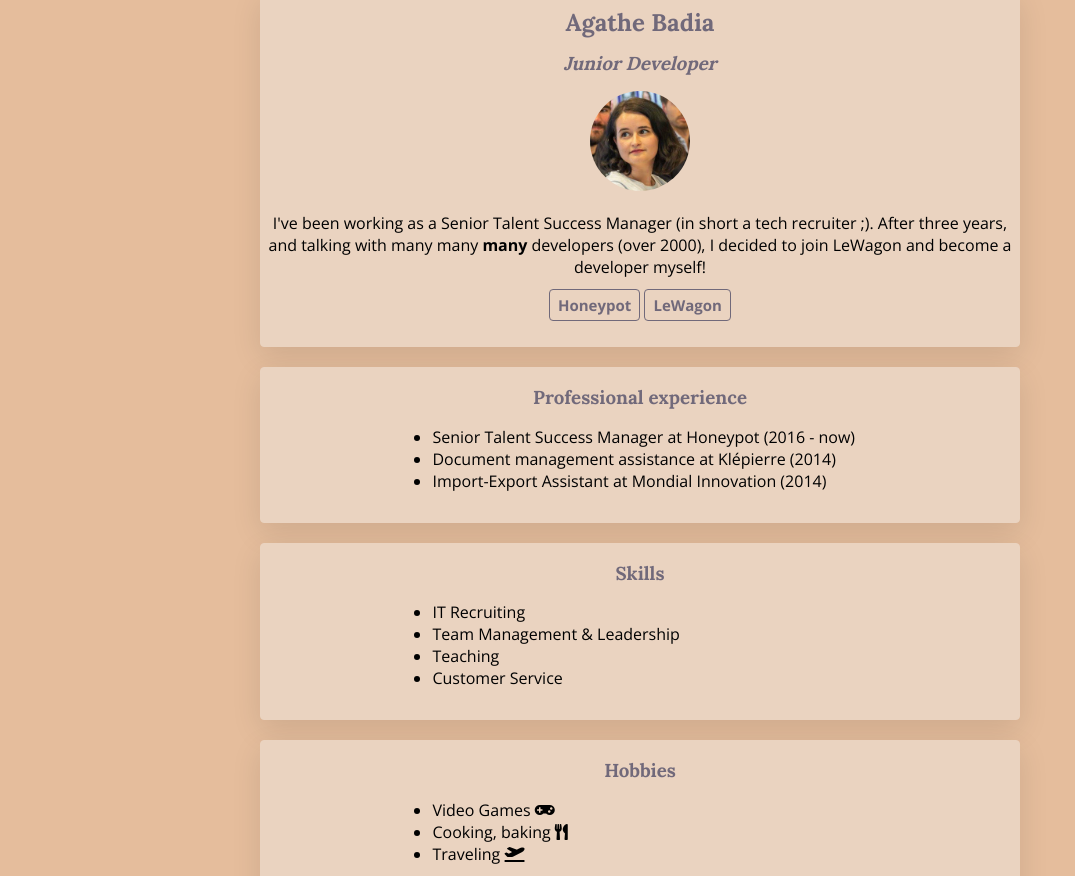
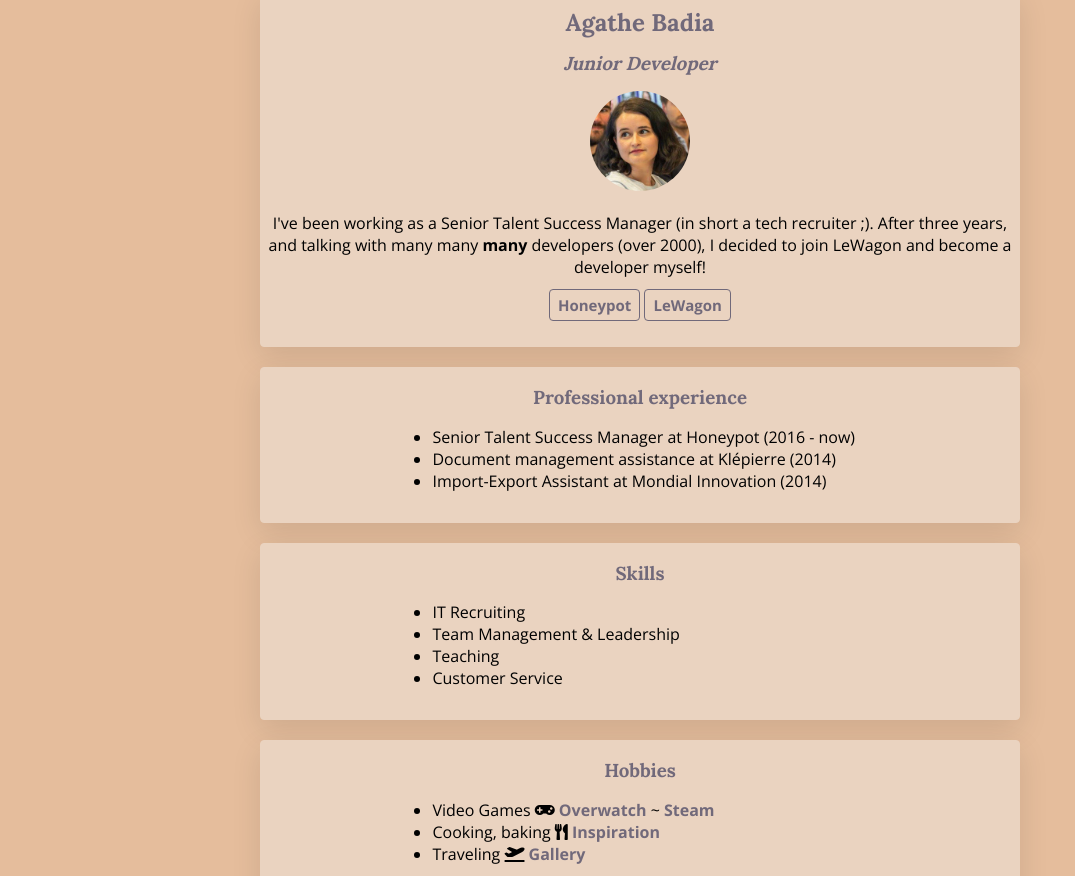
Before and after one commit to Agathebadia/profile, a plain HTML site: page index.html in a window 1280 px wide. Shown: the part 76-952 px from the top of the page, without its empty margins (0-1075 px from the left). Drawn offline with nearby package versions, Linux system fonts and the light colour scheme.

Commit message:
updated with links

```diff
--- a/index.html
+++ b/index.html
@@ -51,9 +51,9 @@
     <div class="container">
       <h3>Hobbies</h3>
       <ul>
-        <li>Video Games <i class="fas fa-gamepad"></i></li>
-        <li>Cooking, baking <i class="fas fa-utensils"></i></li>
-        <li>Traveling <i class="fas fa-plane-departure"></i></li>
+        <li>Video Games <i class="fas fa-gamepad"></i><a href="https://playoverwatch.com/en-us/career/pc/Shiiinobu-21420"> Overwatch</a> ~ <a href="https://steamcommunity.com/profiles/76561198065118875">Steam</a></li>
+        <li>Cooking, baking <i class="fas fa-utensils"></i> <a href="https://www.pinterest.fr/agathebadia/cuisine/">Inspiration</a></li>
+        <li>Traveling <i class="fas fa-plane-departure"></i> <a href="https://www.instagram.com/agathe.badia/">Gallery</a></li>
       </ul>
     </div>
 
--- a/style.css
+++ b/style.css
@@ -1,6 +1,3 @@
-* {
-
-}
 
 body {
   background-color:#e5bd9c;
```
